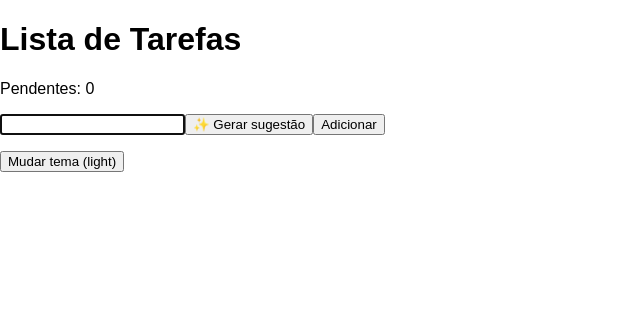
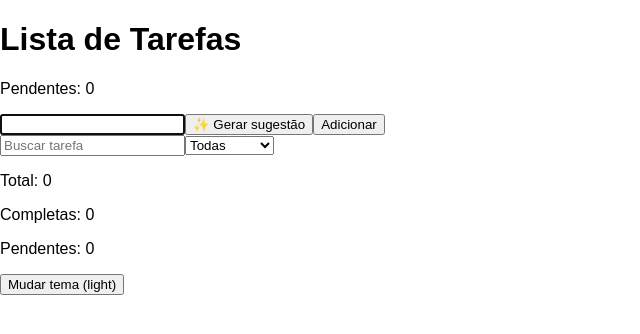
Before and after one commit to IA-Pessoas/TaskFlow, a React (Vite) app: page / in a window 1280 px wide. Shown: the top 334 px of the page, without its empty margins (0-640 px from the left). Built offline with nearby package versions, Linux system fonts and the light colour scheme.

Commit message:
Fase 6 : refatora e aprimora busca, filtro e ações de tarefas

```diff
--- a/src/components/taskItem.tsx
+++ b/src/components/taskItem.tsx
@@ -1,3 +1,4 @@
+import React from "react";
 import type { Task } from "../types/tasks";
 
 type TaskItemProps = {
@@ -6,7 +7,13 @@ type TaskItemProps = {
     onDelete: (id: string) => void;
 };
 
-export function TaskItem ({ task, onToggle, onDelete}: TaskItemProps) {
+const TaskItem = React.memo(function TaskItem({
+task,
+    onDelete,
+    onToggle,
+    }: TaskItemProps){
+      console.log("🔄 TaskItem render", task.title);
+
     return(
         <li>
         <input
@@ -19,5 +26,7 @@ export function TaskItem ({ task, onToggle, onDelete}: TaskItemProps) {
 
         <button onClick={() => onDelete(task.id)}>🗑</button>
         </li>
-    )
-}
+    );
+});
+
+export {TaskItem}
--- a/src/components/taskList.tsx
+++ b/src/components/taskList.tsx
@@ -1,37 +1,73 @@
 import { useTasksContext } from "../contexts/TasksContext";
 import { useDebounce } from "../hooks/useDebounce";
 import { TaskItem } from "./taskItem";
-import { useState, useMemo } from "react";
+import { useState, useMemo, useCallback } from "react";
 
 export function TaskList(){
   const { tasks, toggleTask , deleteTask } = useTasksContext();
 
   const [search, setSearch] = useState('');
   const [filter, setFilter] = useState<'all' | 'completed' | 'pending'>('all');
+
   const debouncedSearch = useDebounce(search, 300);
 
-  const filteredtasks = useMemo(()=> {
+  const filteredTasks = useMemo(()=> {
     return tasks
-    .filter(t => filter === 'all' || t.completed === (filter === 'completed'))
-    .filter(t => t.title.toLowerCase().includes(debouncedSearch.toLowerCase()));
-  },[tasks, filter, debouncedSearch])
+    .filter(
+      (t) => filter === 'all' || t.completed === (filter === 'completed'))
+    .filter(
+      (t) => t.title.toLowerCase().includes(debouncedSearch.toLowerCase()));
+  },[tasks, filter, debouncedSearch]);
 
   const stats = useMemo(() => ({
     total: tasks.length,
-    completd: tasks.filter(t => t.completed).length,
+    completed: tasks.filter(t => t.completed).length,
     pending: tasks.filter(t => !t.completed).length,
   }),[tasks]);
 
+  const handleToggle = useCallback((id: string) => {
+    toggleTask(id);
+  }, [toggleTask]);
+
+  const handleDelete = useCallback((id: string) => {
+    deleteTask(id);
+  }, [deleteTask]);
+
   return (
+    <div>
+
+      <input
+        type="text"
+        value={search}
+        onChange={(e)=> setSearch(e.target.value)}
+        placeholder="Buscar tarefa"
+      />
+
+      <select
+        value={filter}
+        onChange={(e)=>
+          setFilter(e.target.value as 'all' | 'completed' | 'pending')
+        }
+      >
+        <option value ="all">Todas</option>
+        <option value="completed">Concluídas</option>
+        <option value="pending">Pendentes</option>
+      </select>
+
+        <p>Total: {stats.total}</p>
+        <p>Completas: {stats.completed}</p>
+        <p>Pendentes: {stats.pending}</p>
+
       <ul>
-      {tasks.map((task) => (
+        {filteredTasks.map((task) => (
           <TaskItem
             key={task.id}
             task={task}
-          onToggle={toggleTask}
-          onDelete={deleteTask}
+            onToggle={handleToggle}
+            onDelete={handleDelete}
           />
         ))}
       </ul>
+    </div>
   );
 }
```
Lines whose indentation alone changed are shown as unchanged.
